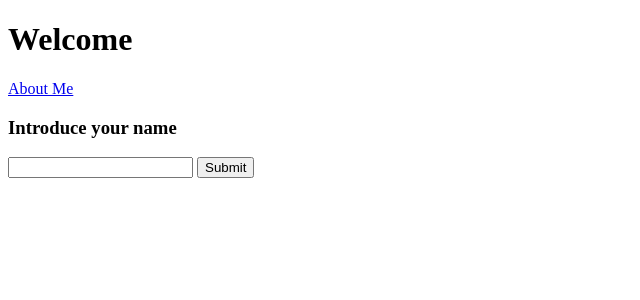
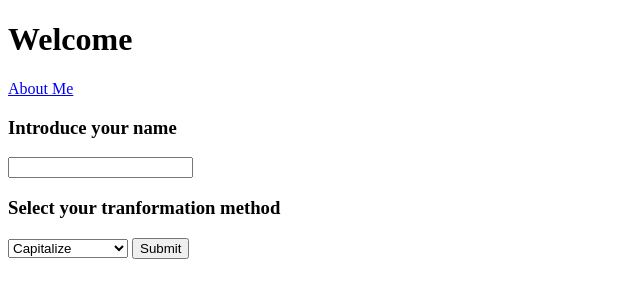
Before and after one commit to Leweyse/challenge-symfony-mvc, a Symfony app: template templates/learning/home.html.twig in a window 1280 px wide. Shown: the top 300 px of the page, without its empty margins (0-640 px from the left). Run offline with Twig, Linux system fonts and the light colour scheme; the template is opened without the code that fills it, so the values that code supplies are empty; some libraries are stand-ins or nearby versions.

Commit message:
added dropdown to form

```diff
--- a/templates/learning/home.html.twig
+++ b/templates/learning/home.html.twig
@@ -13,6 +13,12 @@
     <h3><label for="user_name">Introduce your name</label></h3>
     <input id="user_name" type="text" name="user_name">
 
+    <h3><label for="user_name">Select your tranformation method</label></h3>
+    <select name="transform">
+        <option value="capitalize">Capitalize</option>
+        <option value="dashes">Replace Spaces</option>
+    </select>
+
     <input type="submit" value="Submit">
 </form>
 {% endblock %}
```
